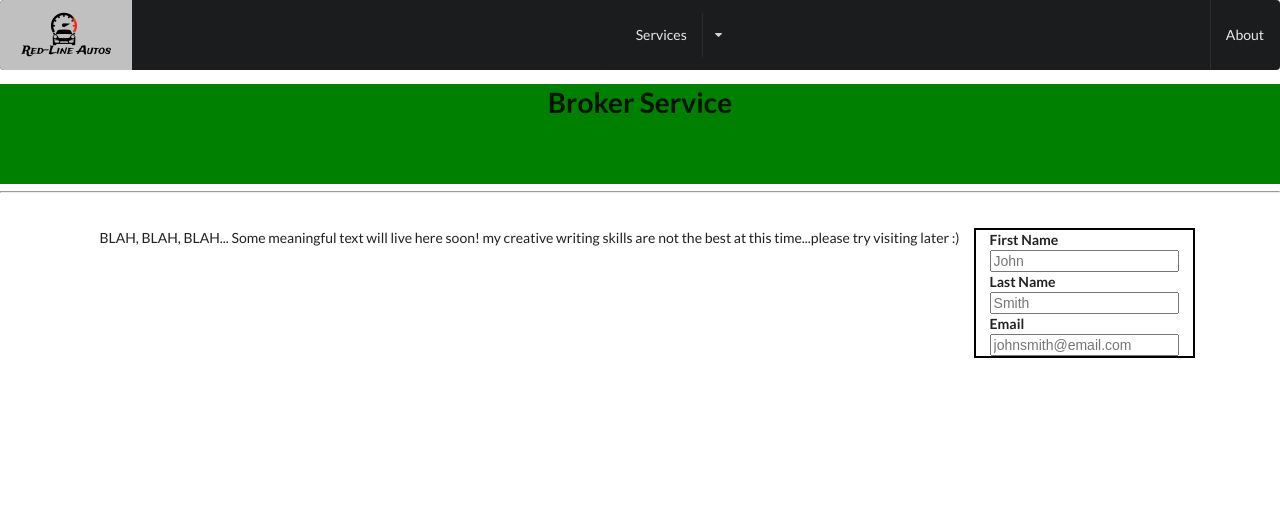
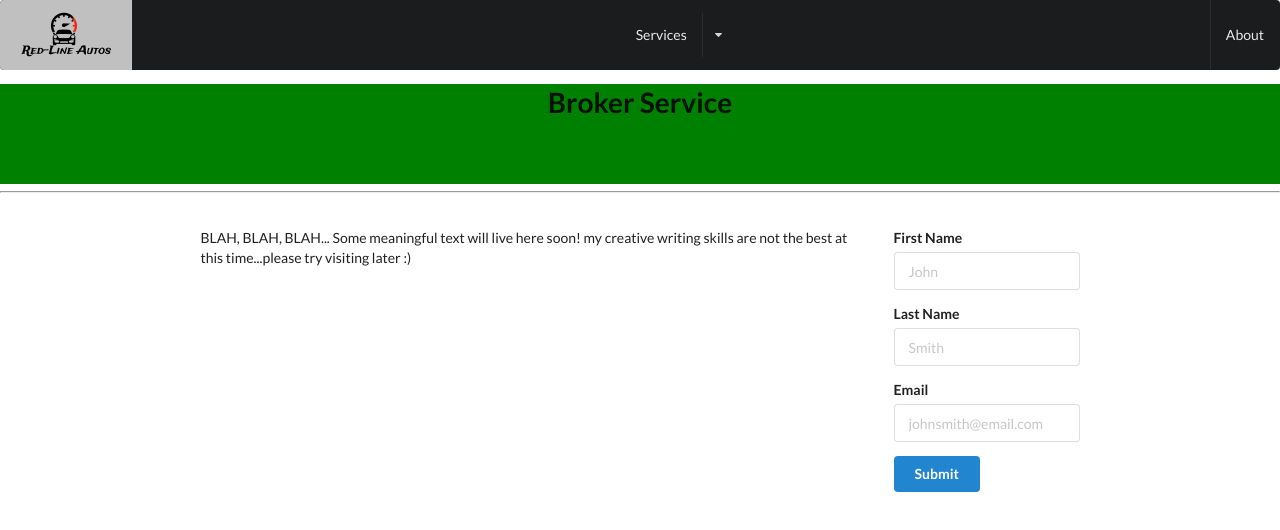
Before and after one commit to DLenchuk/rdautos, a React (Create React App) app: page /services/broker-service in a window 1280 px wide. Shown: the top 530 px of the page. Built offline with nearby package versions, Linux system fonts and the light colour scheme.

Commit message:
minor form change

```diff
--- a/src/components/BrokerForm.js
+++ b/src/components/BrokerForm.js
@@ -11,13 +11,18 @@ class BrokerForm extends React.Component {
         );
     }
 
+    onSubmit(formValues) {
+        window.alert(formValues);
+    }
+
     render() {
         return (
-            <div style={{ border:"solid", borderColor:"black", borderWidth:"2px" }} >
-                <form>
+            <div  >
+                <form onSubmit={this.props.handleSubmit(this.onSubmit)} className="ui form" >
                     <Field name="firstName" component={this.renderInput} label="First Name" placeholder="John" />
                     <Field name="lastName" component={this.renderInput} label="Last Name" placeholder="Smith" />
                     <Field name="email" component={this.renderInput} label="Email" placeholder="johnsmith@email.com" />
+                    <button className="ui button primary">Submit</button>
                 </form>
             </div>
         );
--- a/src/screens/BrokerServiceScreen.js
+++ b/src/screens/BrokerServiceScreen.js
@@ -11,7 +11,7 @@ class BrokerServiceScreen extends React.Component {
                 <Banner bannerTitle="Broker Service" style={{ backgroundColor:'green', height:'100px', display:'flex', justifyContent: 'center'}} />
                 <hr/>
                 <div className="ui grid container" style={{ paddingTop:"3rem", justifyContent:"center" }} >
-                    <BrokerServiceSummary />
+                    <BrokerServiceSummary textContainerStyle={{ width:"60%" }} />
                     <BrokerForm />
                 </div>
             </div>
```
